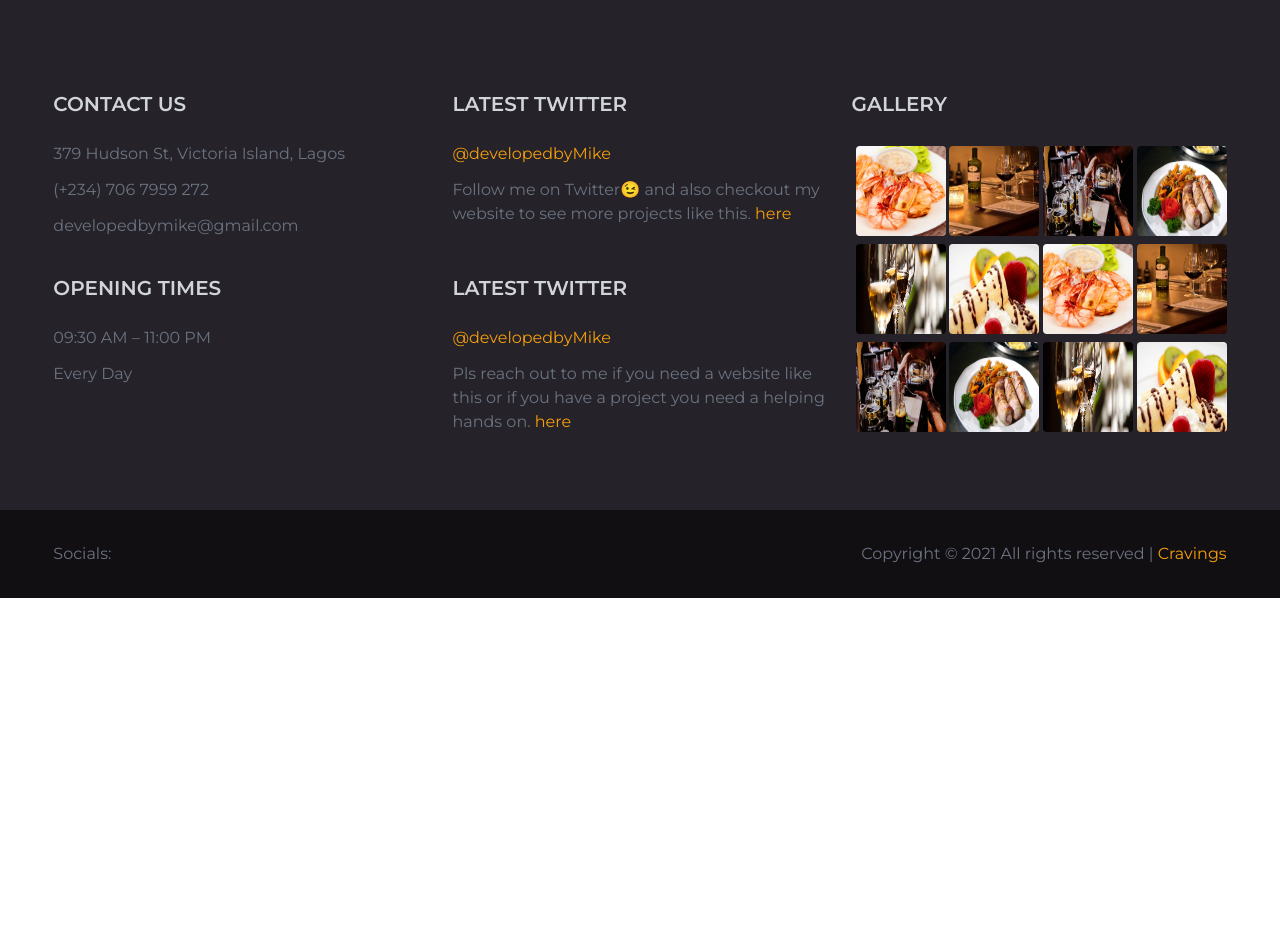
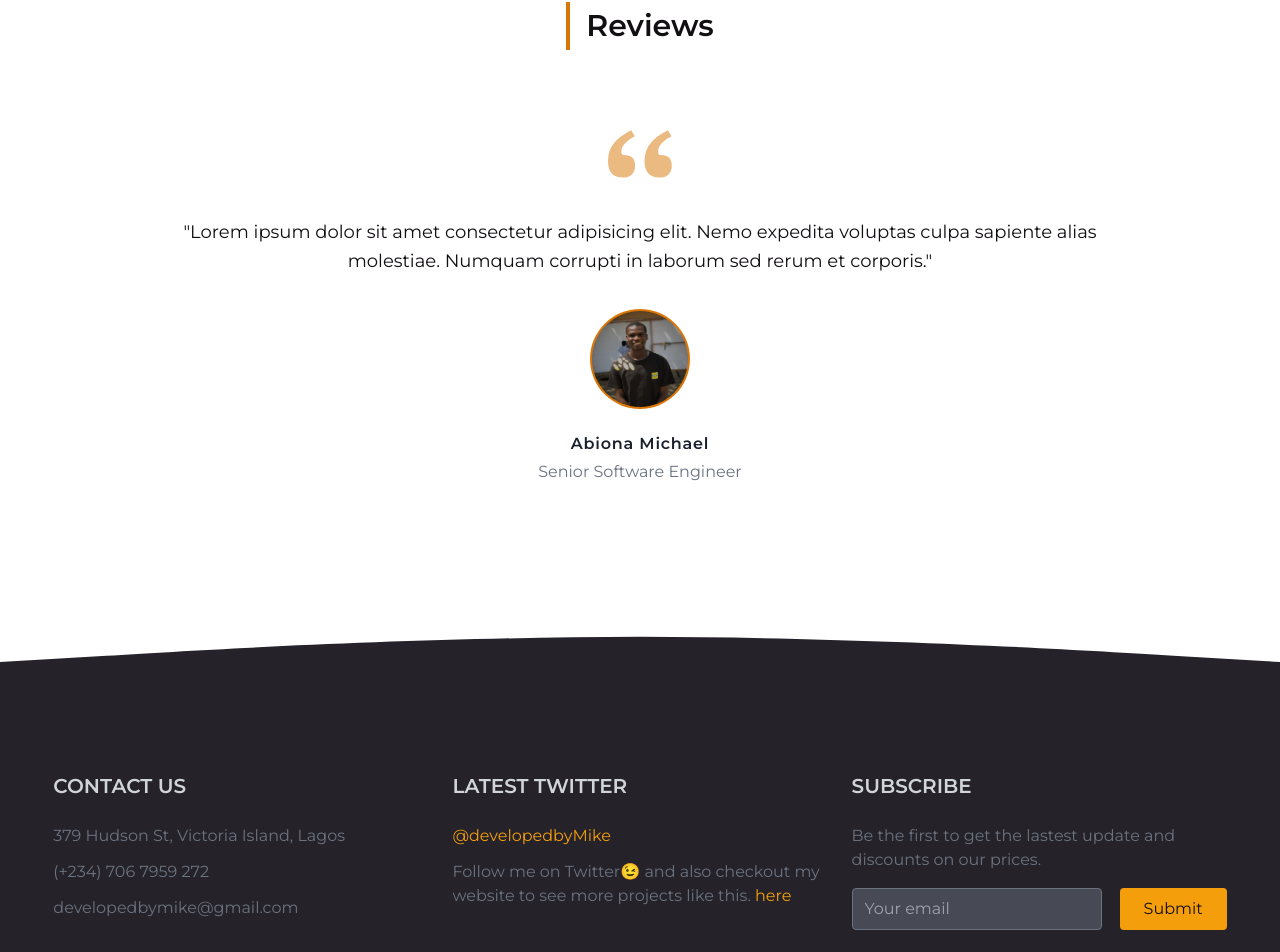
Before and after one commit to abionamike/nextjs-tasty-restaurant-app, a Next.js app: page / in a window 1280 px wide. Shown: the part 3320-4272 px from the top of the page. Before the commit the page ends 3918 px from the top, so only its background shows below. Built offline with nearby package versions, Linux system fonts and the light colour scheme.

Commit message:
testimonials section added, subscription form added to the footer

```diff
--- a/components/footer/index.js
+++ b/components/footer/index.js
@@ -1,14 +1,55 @@
 const Footer = () => {
   return (
-    <section className="bg-gray-800 pt-20">
-      <div className="w-11/12 m-auto text-center">
-        <h1>Cravings</h1>
-        <div>Socials</div>
-        <div className="flex justify-between"></div>
-        <p>{} Cravings. All Righ</p>
+    <>
+      <div className="relative mt-24 bg-gray-bgColor text-gray-500">
+        <svg className="absolute top-0 w-full h-6 -mt-5 sm:-mt-10 sm:h-16 text-gray-bgColor" preserveAspectRatio="none" viewBox="0 0 1440 54">
+          <path fill="currentColor" d="M0 22L120 16.7C240 11 480 1.00001 720 0.700012C960 1.00001 1200 11 1320 16.7L1440 22V54H1320C1200 54 960 54 720 54C480 54 240 54 120 54H0V22Z" />
+        </svg>
+        <div className="container w-11/12 m-auto grid grid-cols-1 md:grid-cols-3 gap-6 pt-24 pb-16 text-left">
+          <div className="mb-8 md:mb-0">
+            <h2 className="uppercase mb-6 text-gray-300 text-xl font-semibold">Contact Us</h2>
+            <div className="my-3">379 Hudson St, Victoria Island, Lagos</div>
+            <div className="my-3">(+234) 706 7959 272</div>
+            <div className="my-3">developedbymike@gmail.com</div>
+          </div>
+          <div className="mb-8 md:mb-0">
+            <h2 className="uppercase mb-6 text-gray-300 text-xl font-semibold">Latest Twitter</h2>
+            <div className="my-3 text-yellow-500">@developedbyMike</div>
+            <div className="my-3">Follow me on Twitter😉 and also checkout my website to see more projects like this. <span className="text-yellow-500">here</span></div>
+          </div>
+          <div className="mb-8 md:mb-0 md:row-span-2">
+            <h2 className="uppercase mb-6 text-gray-300 text-xl font-semibold">Subscribe</h2>
+            <div className="flex flex-col">
+              <p>Be the first to get the lastest update and discounts on our prices.</p>
+              <div className="flex justify-between mt-4">
+                <input placeholder="Your email" type="text" id="footer-field" name="footer-field" className="w-2/3 bg-gray-500 text-gray-400 bg-opacity-50 rounded border border-gray-500 focus:ring-1 focus:bg-transparent focus:ring-yellow-200 focus:border-yellow-500 text-base outline-none py-1 px-3 leading-8 transition-colors duration-200 ease-in-out" />
+                <button className="text-gray-bgColor2 bg-yellow-500 border-0 py-2 px-6 focus:outline-none hover:bg-yellow-600 rounded">Submit</button>
+              </div>
+            </div>
+          </div>
+          <div className="mb-8 md:mb-0">
+            <h2 className="uppercase mb-6 text-gray-300 text-xl font-semibold">Opening Times</h2>
+            <div>
+              <p className="my-3">09:30 AM – 11:00 PM</p>
+              <p className="my-3">Every Day</p>
+            </div>
+          </div>
+          <div className="mb-8 md:mb-0">
+            <h2 className="uppercase mb-6 text-gray-300 text-xl font-semibold">Latest Twitter</h2>
+            <div className="my-3 text-yellow-500">@developedbyMike</div>
+            <div className="my-3">Pls reach out to me if you need a website like this or if you have a project you need a helping hands on. <span className="text-yellow-500">here</span></div>
+          </div>
+        </div>
       </div>
-    </section>
+
+      <div className="bg-gray-bgColor2 text-gray-500">
+        <div className="container m-auto w-11/12 py-8 flex flex-col justify-between items-start md:items-center md:flex-row">
+          <div className="mb-3 md:mb-0">Socials:</div>
+          <div>Copyright &copy; { new Date().getFullYear() } All rights reserved | <span className="text-yellow-500">Cravings</span></div>
+        </div>
+      </div>
+    </>
   );
-}
+};
 
 export default Footer;
--- a/components/footer_copy/index.js
+++ /dev/null
@@ -1,86 +0,0 @@
-const Footer = () => {
-  return (
-    <>
-      <div className="relative mt-24 bg-gray-bgColor text-gray-500">
-        <svg className="absolute top-0 w-full h-6 -mt-5 sm:-mt-10 sm:h-16 text-gray-bgColor" preserveAspectRatio="none" viewBox="0 0 1440 54">
-          <path fill="currentColor" d="M0 22L120 16.7C240 11 480 1.00001 720 0.700012C960 1.00001 1200 11 1320 16.7L1440 22V54H1320C1200 54 960 54 720 54C480 54 240 54 120 54H0V22Z" />
-        </svg>
-        <div className="container w-11/12 m-auto grid grid-cols-1 md:grid-cols-3 gap-6 pt-24 pb-16 text-left">
-          <div className="mb-8 md:mb-0">
-            <h2 className="uppercase mb-6 text-gray-300 text-xl font-semibold">Contact Us</h2>
-            <div className="my-3">379 Hudson St, Victoria Island, Lagos</div>
-            <div className="my-3">(+234) 706 7959 272</div>
-            <div className="my-3">developedbymike@gmail.com</div>
-          </div>
-          <div className="mb-8 md:mb-0">
-            <h2 className="uppercase mb-6 text-gray-300 text-xl font-semibold">Latest Twitter</h2>
-            <div className="my-3 text-yellow-500">@developedbyMike</div>
-            <div className="my-3">Follow me on Twitter😉 and also checkout my website to see more projects like this. <span className="text-yellow-500">here</span></div>
-          </div>
-          <div className="mb-8 md:mb-0 md:row-span-2">
-            <h2 className="uppercase mb-6 text-gray-300 text-xl font-semibold">Gallery</h2>
-            <div className="grid grid-cols-4">
-              <div className="w-24 h-24 md:w-22 md:h-22 m-1">
-                <img src="/our-menu-01.jpg" className="w-full h-full rounded" alt=""/>
-              </div>
-              <div className="w-24 h-24 md:w-22 md:h-22 m-1">
-                <img src="/our-menu-05.jpg" className="w-full h-full rounded" alt=""/>
-              </div>
-              <div className="w-24 h-24 md:w-22 md:h-22 m-1">
-                <img src="/our-menu-08.jpg" className="w-full h-full rounded" alt=""/>
-              </div>
-              <div className="w-24 h-24 md:w-22 md:h-22 m-1">
-                <img src="/our-menu-10.jpg" className="w-full h-full rounded" alt=""/>
-              </div>
-              <div className="w-24 h-24 md:w-22 md:h-22 m-1">
-                <img src="/our-menu-13.jpg" className="w-full h-full rounded" alt=""/>
-              </div>
-              <div className="w-24 h-24 md:w-22 md:h-22 m-1">
-                <img src="/our-menu-16.jpg" className="w-full h-full rounded" alt=""/>
-              </div>
-              <div className="w-24 h-24 md:w-22 md:h-22 m-1">
-                <img src="/our-menu-01.jpg" className="w-full h-full rounded" alt=""/>
-              </div>
-              <div className="w-24 h-24 md:w-22 md:h-22 m-1">
-                <img src="/our-menu-05.jpg" className="w-full h-full rounded" alt=""/>
-              </div>
-              <div className="w-24 h-24 md:w-22 md:h-22 m-1">
-                <img src="/our-menu-08.jpg" className="w-full h-full rounded" alt=""/>
-              </div>
-              <div className="w-24 h-24 md:w-22 md:h-22 m-1">
-                <img src="/our-menu-10.jpg" className="w-full h-full rounded" alt=""/>
-              </div>
-              <div className="w-24 h-24 md:w-22 md:h-22 m-1">
-                <img src="/our-menu-13.jpg" className="w-full h-full rounded" alt=""/>
-              </div>
-              <div className="w-24 h-24 md:w-22 md:h-22 m-1">
-                <img src="/our-menu-16.jpg" className="w-full h-full rounded" alt=""/>
-              </div>
-            </div>
-          </div>
-          <div className="mb-8 md:mb-0">
-            <h2 className="uppercase mb-6 text-gray-300 text-xl font-semibold">Opening Times</h2>
-            <div>
-              <p className="my-3">09:30 AM – 11:00 PM</p>
-              <p className="my-3">Every Day</p>
-            </div>
-          </div>
-          <div className="mb-8 md:mb-0">
-            <h2 className="uppercase mb-6 text-gray-300 text-xl font-semibold">Latest Twitter</h2>
-            <div className="my-3 text-yellow-500">@developedbyMike</div>
-            <div className="my-3">Pls reach out to me if you need a website like this or if you have a project you need a helping hands on. <span className="text-yellow-500">here</span></div>
-          </div>
-        </div>
-      </div>
-
-      <div className="bg-gray-bgColor2 text-gray-500">
-        <div className="container m-auto w-11/12 py-8 flex flex-col justify-between items-start md:items-center md:flex-row">
-          <div className="mb-3 md:mb-0">Socials:</div>
-          <div>Copyright &copy; { new Date().getFullYear() } All rights reserved | <span className="text-yellow-500">Cravings</span></div>
-        </div>
-      </div>
-    </>
-  );
-};
-
-export default Footer;
--- a/components/icons.js
+++ b/components/icons.js
@@ -1,5 +1,5 @@
-<svg xmlns="http://www.w3.org/2000/svg" className="h-6 w-6" fill="none" viewBox="0 0 24 24" stroke="currentColor">
-  <path strokeLinecap="round" strokeLinejoin="round" strokeWidth={2} d="M3 3h2l.4 2M7 13h10l4-8H5.4M7 13L5.4 5M7 13l-2.293 2.293c-.63.63-.184 1.707.707 1.707H17m0 0a2 2 0 100 4 2 2 0 000-4zm-8 2a2 2 0 11-4 0 2 2 0 014 0z" />
+<svg className="h-6 w-6" fill="none" viewBox="0 0 50 37" stroke="currentColor">
+  <path strokeLinecap="round" strokeLinejoin="round" strokeWidth={2} d="M49.6 4.712C47.2853 5.952 45.4253 7.15067 44.02 8.308C42.6973 9.38267 41.664 10.4573 40.92 11.532C40.176 12.524 39.68 13.4747 39.432 14.384C39.2667 15.2933 39.184 16.1613 39.184 16.988C39.184 18.476 39.8453 19.22 41.168 19.22C46.9547 19.22 49.848 21.948 49.848 27.404C49.848 30.4627 48.98 32.8187 47.244 34.472C45.508 36.1253 43.1107 36.952 40.052 36.952C36.332 36.952 33.48 35.8773 31.496 33.728C29.512 31.496 28.52 28.272 28.52 24.056C28.52 18.4347 30.0907 13.764 33.232 10.044C36.3733 6.24134 40.8787 2.89334 46.748 0L49.6 4.712ZM20.956 4.712C18.6413 5.952 16.7813 7.15067 15.376 8.308C14.0533 9.38267 13.02 10.4573 12.276 11.532C11.532 12.524 11.036 13.4747 10.788 14.384C10.6227 15.2933 10.54 16.1613 10.54 16.988C10.54 18.476 11.2013 19.22 12.524 19.22C18.3107 19.22 21.204 21.948 21.204 27.404C21.204 30.4627 20.336 32.8187 18.6 34.472C16.864 36.1253 14.4667 36.952 11.408 36.952C7.688 36.952 4.836 35.8773 2.852 33.728C0.950667 31.496 0 28.272 0 24.056C0 18.4347 1.52933 13.764 4.588 10.044C7.72933 6.24134 12.2347 2.89334 18.104 0L20.956 4.712Z" />
 </svg>
 
 '#D95407', '#862d04'
--- a/components/testimonials/index.js
+++ b/components/testimonials/index.js
@@ -1,15 +1,21 @@
 const Testimonals = () => {
   return (
-    <section class="text-gray-600 body-font">
-      <div class="container px-5 py-24 mx-auto">
-        <div class="xl:w-1/2 lg:w-3/4 w-full mx-auto text-center">
-          <svg xmlns="http://www.w3.org/2000/svg" fill="currentColor" class="inline-block w-8 h-8 text-gray-400 mb-8" viewBox="0 0 975.036 975.036">
-            <path d="M925.036 57.197h-304c-27.6 0-50 22.4-50 50v304c0 27.601 22.4 50 50 50h145.5c-1.9 79.601-20.4 143.3-55.4 191.2-27.6 37.8-69.399 69.1-125.3 93.8-25.7 11.3-36.8 41.7-24.8 67.101l36 76c11.6 24.399 40.3 35.1 65.1 24.399 66.2-28.6 122.101-64.8 167.7-108.8 55.601-53.7 93.7-114.3 114.3-181.9 20.601-67.6 30.9-159.8 30.9-276.8v-239c0-27.599-22.401-50-50-50zM106.036 913.497c65.4-28.5 121-64.699 166.9-108.6 56.1-53.7 94.4-114.1 115-181.2 20.6-67.1 30.899-159.6 30.899-277.5v-239c0-27.6-22.399-50-50-50h-304c-27.6 0-50 22.4-50 50v304c0 27.601 22.4 50 50 50h145.5c-1.9 79.601-20.4 143.3-55.4 191.2-27.6 37.8-69.4 69.1-125.3 93.8-25.7 11.3-36.8 41.7-24.8 67.101l35.9 75.8c11.601 24.399 40.501 35.2 65.301 24.399z"></path>
+    <section className="body-font">
+      <div className="container px-5 py-24 mx-auto">
+        <div className="flex items-center justify-center mb-16">
+          <div className="h-12 w-1 m-2 bg-yellow-600"></div>
+          <h1 className="title-font m-2 text-gray-bgColor2 text-3xl font-semibold">Reviews</h1>
+        </div>
+        <div className="lg:w-3/4 w-full mx-auto text-center">
+          <svg className="inline-block w-16 h-16 text-yellow-600 opacity-50 mb-8" fill="currentColor" viewBox="0 0 50 37">
+            <path d="M49.6 4.712C47.2853 5.952 45.4253 7.15067 44.02 8.308C42.6973 9.38267 41.664 10.4573 40.92 11.532C40.176 12.524 39.68 13.4747 39.432 14.384C39.2667 15.2933 39.184 16.1613 39.184 16.988C39.184 18.476 39.8453 19.22 41.168 19.22C46.9547 19.22 49.848 21.948 49.848 27.404C49.848 30.4627 48.98 32.8187 47.244 34.472C45.508 36.1253 43.1107 36.952 40.052 36.952C36.332 36.952 33.48 35.8773 31.496 33.728C29.512 31.496 28.52 28.272 28.52 24.056C28.52 18.4347 30.0907 13.764 33.232 10.044C36.3733 6.24134 40.8787 2.89334 46.748 0L49.6 4.712ZM20.956 4.712C18.6413 5.952 16.7813 7.15067 15.376 8.308C14.0533 9.38267 13.02 10.4573 12.276 11.532C11.532 12.524 11.036 13.4747 10.788 14.384C10.6227 15.2933 10.54 16.1613 10.54 16.988C10.54 18.476 11.2013 19.22 12.524 19.22C18.3107 19.22 21.204 21.948 21.204 27.404C21.204 30.4627 20.336 32.8187 18.6 34.472C16.864 36.1253 14.4667 36.952 11.408 36.952C7.688 36.952 4.836 35.8773 2.852 33.728C0.950667 31.496 0 28.272 0 24.056C0 18.4347 1.52933 13.764 4.588 10.044C7.72933 6.24134 12.2347 2.89334 18.104 0L20.956 4.712Z" />
           </svg>
-          <p class="leading-relaxed text-lg">Edison bulb retro cloud bread echo park, helvetica stumptown taiyaki taxidermy 90's cronut +1 kinfolk. Single-origin coffee ennui shaman taiyaki vape DIY tote bag drinking vinegar cronut adaptogen squid fanny pack vaporware. Man bun next level coloring book skateboard four loko knausgaard. Kitsch keffiyeh master cleanse direct trade indigo juice before they sold out gentrify plaid gastropub normcore XOXO 90's pickled cindigo jean shorts. Slow-carb next level shoindigoitch ethical authentic, yr scenester sriracha forage franzen organic drinking vinegar.</p>
-          <span class="inline-block h-1 w-10 rounded bg-indigo-500 mt-8 mb-6"></span>
-          <h2 class="text-gray-900 font-medium title-font tracking-wider text-sm">HOLDEN CAULFIELD</h2>
-          <p class="text-gray-500">Senior Product Designer</p>
+          <p className="leading-relaxed text-lg">"Lorem ipsum dolor sit amet consectetur adipisicing elit. Nemo expedita voluptas culpa sapiente alias molestiae. Numquam corrupti in laborum sed rerum et corporis."</p>
+          <div className="mt-8 mb-4 rounded-full inline-block bg-yellow-600 p-0.5">
+            <img className="w-24 h-24 m-auto rounded-full" src="/new_pic2.jpg" alt=""/>
+          </div>
+          <h2 className="text-gray-900 font-semibold title-font tracking-wider text-base mb-1">Abiona Michael</h2>
+          <p className="text-gray-500">Senior Software Engineer</p>
         </div>
       </div>
     </section>
--- a/pages/index.js
+++ b/pages/index.js
@@ -1,8 +1,9 @@
-import Hero from '../components/hero/index'
-import About from '../components/about/index'
+import Hero from '../components/hero'
+import About from '../components/about'
 import Menu from '../components/menu'
-import Footer from '../components/footer_copy'
+import Footer from '../components/footer'
 import Services from '../components/services'
+import Testimonals from '../components/testimonials'
 
 const Home = () => {
   return (
@@ -11,6 +12,7 @@ const Home = () => {
       <About />
       <Services />
       <Menu />
+      <Testimonals />
       <Footer />
     </>
   )
```
Also changed, not shown: public/new_pic2.jpg (added).
